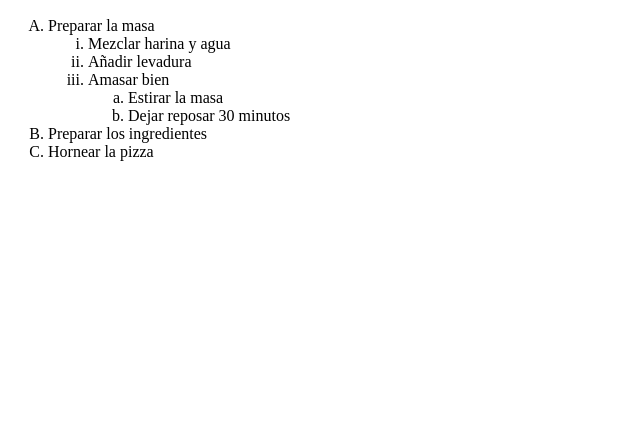
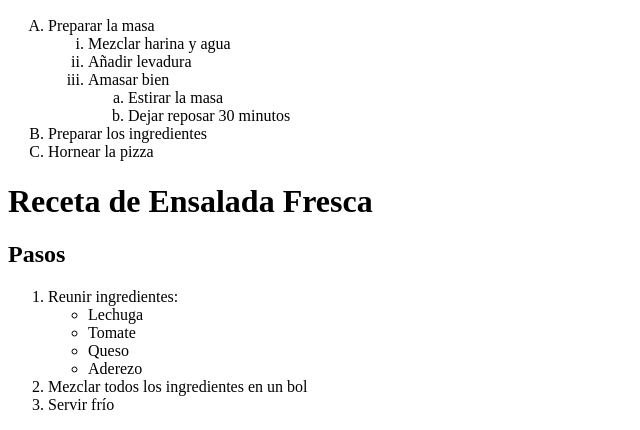
Before and after one commit to magarcia08/RecetaConListasOrdenadas_html_GarciaMaria, a plain HTML site: page index.html in a window 1280 px wide. Shown: the part 580-1010 px from the top of the page, without its empty margins (0-640 px from the left). Before the commit the page ends 800 px from the top, so only its background shows below. Drawn offline with Linux system fonts and the light colour scheme.

```diff
--- a/index.html
+++ b/index.html
@@ -53,5 +53,21 @@
     <li>Preparar los ingredientes</li>
     <li>Hornear la pizza</li>
   </ol>
+
+   <h1>Receta de Ensalada Fresca</h1>
+
+  <h2>Pasos</h2>
+  <ol>
+    <li>Reunir ingredientes:
+      <ul>
+        <li>Lechuga</li>
+        <li>Tomate</li>
+        <li>Queso</li>
+        <li>Aderezo</li>
+      </ul>
+    </li>
+    <li>Mezclar todos los ingredientes en un bol</li>
+    <li>Servir frío</li>
+  </ol>
 </body>
 </html>
```
